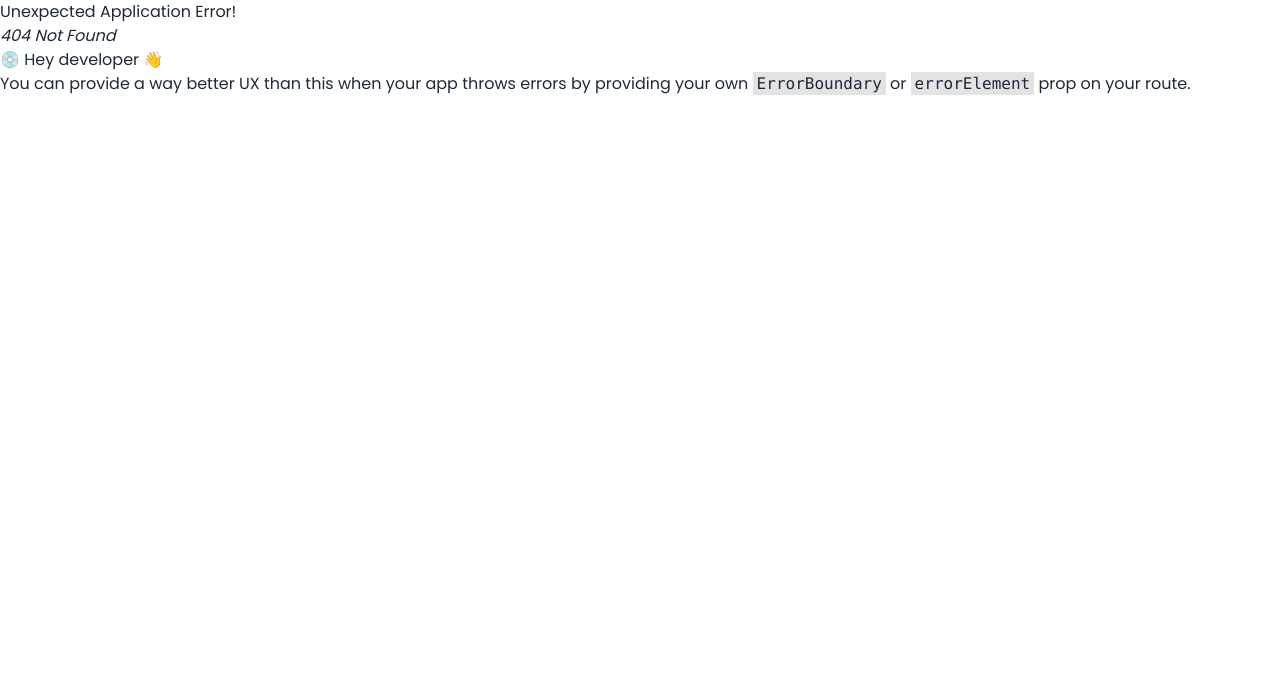
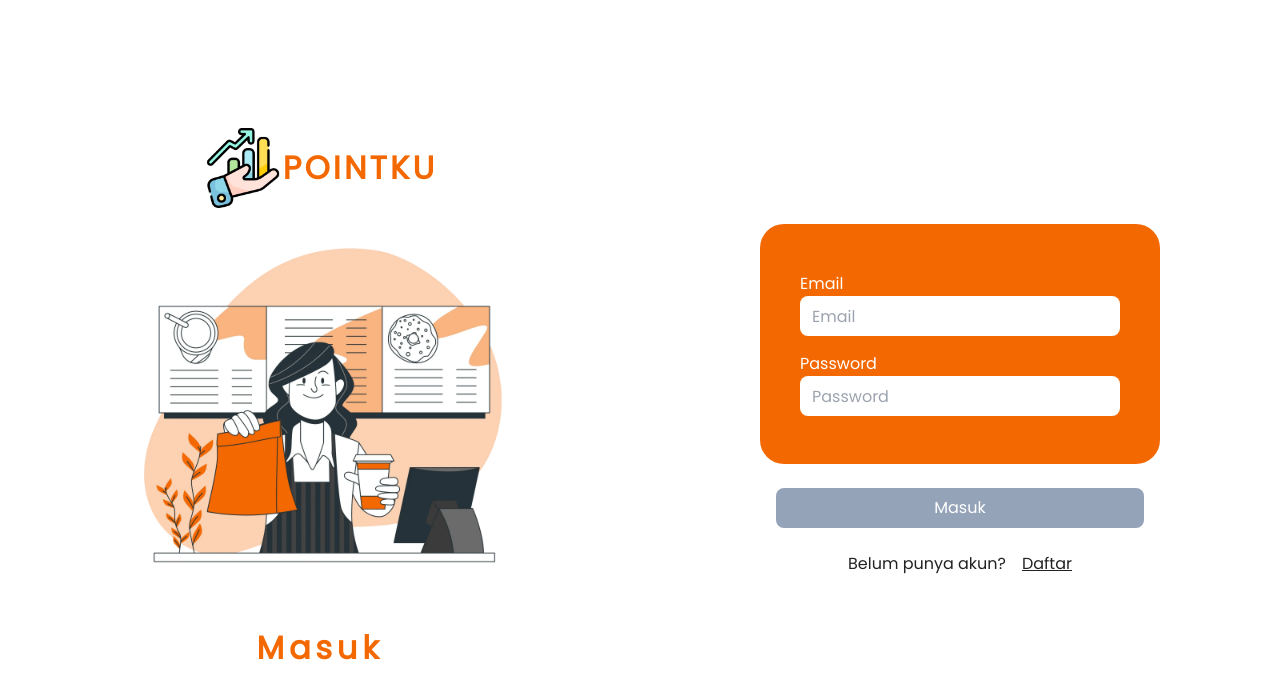
Before and after one commit to agungcahya122/PointKu, a React (Vite) app: page /home in a window 1280 px wide. Before the commit this address had no page. Shown: the top 698 px of the page. Built offline with nearby package versions, Linux system fonts and the light colour scheme; a web font is replaced by a local one.

Commit message:
integrasi login dan register page

```diff
--- a/src/components/SideNav.tsx
+++ b/src/components/SideNav.tsx
@@ -1,6 +1,6 @@
 import React from "react";
 import { Link, useNavigate } from "react-router-dom";
-
+import { useState } from "react";
 import {
   FaHome,
   FaBoxOpen,
@@ -11,11 +11,26 @@ import {
 import salesLogo from "../assets/sales.webp";
 import avatarIcon from "../assets/avatarIcon.webp";
 import CustomButton from "./CustomButton";
+import withReactContent from "sweetalert2-react-content";
 
 import Home from "../pages/Home";
+import Swal from "../utils/Swal";
 
 export default function SideNav() {
+  const MySwal = withReactContent(Swal);
   const navigate = useNavigate();
+  const [responseToken, setResponseToken] = useState<any>("");
+
+  const handleLogout = () => {
+    const remove = localStorage.removeItem("token");
+    setResponseToken(remove);
+    Swal.fire({
+      title: "Berhasil Logout",
+      text: "User Logout",
+      showCancelButton: false,
+    });
+    navigate("/");
+  };
 
   return (
     <>
@@ -71,6 +86,7 @@ export default function SideNav() {
                 icon={<FaShareSquare className="w-[1.5rem] h-[1.5rem] mr-5" />}
                 label="Keluar"
                 className="text-xl text-orangeComponent font-poppins font-semibold ml-3 hover:bg-orangeComponent py-2 p-4 w-[80%] hover:text-white flex flex-row hover:rounded-xl"
+                onClick={handleLogout}
               />
             </li>
           </ul>
--- a/src/main.tsx
+++ b/src/main.tsx
@@ -1,14 +1,22 @@
 import ReactDOM from "react-dom/client";
-import React, { Provider } from "react";
 import axios from "axios";
 <script src="https://cdn.tailwindcss.com"></script>;
+import { store, persistor } from "./utils/store/store";
+import { PersistGate } from "redux-persist/integration/react";
+import { Provider } from "react-redux";
 
 import App from "./routes/App";
 
 import "./styles/index.css";
 
-ReactDOM.createRoot(document.getElementById("root") as HTMLElement).render(
-  <React.StrictMode>
-    <App />
-  </React.StrictMode>
+const root = ReactDOM.createRoot(
+  document.getElementById("root") as HTMLElement
 );
+
+root.render(
+  <Provider store={store}>
+    <PersistGate loading={null} persistor={persistor}>
+      <App />
+    </PersistGate>
+  </Provider>
+);
--- a/src/pages/Auth/Login.tsx
+++ b/src/pages/Auth/Login.tsx
@@ -1,12 +1,76 @@
 import React, { useState, useEffect } from "react";
-
+import { Link, useNavigate } from "react-router-dom";
+import withReactContent from "sweetalert2-react-content";
+import { useDispatch } from "react-redux";
 import Layout from "../../components/Layout";
 import { InputIcon } from "../../components/CustomInput";
 import CustomButton from "../../components/CustomButton";
 import logo from "../../assets/sales.webp";
 import imagelogin from "../../assets/imag-logo.webp";
+import Swal from "../../utils/Swal";
+import axios from "axios";
+import { handleAuth } from "../../utils/redux/reducer/reducer";
+import { useCookies } from "react-cookie";
 
 const Login = () => {
+  const MySwal = withReactContent(Swal);
+  const navigate = useNavigate();
+  const dispatch = useDispatch();
+  const [, setCookie] = useCookies(["token"]);
+
+  const [email, setEmail] = useState<string>("");
+  const [password, setPassword] = useState<string>("");
+  const [disabled, setDisabled] = useState<boolean>(false);
+  const [loading, setLoading] = useState<boolean>(false);
+  const [responseToken, setResponseToken] = useState<any>("");
+
+  useEffect(() => {
+    if (email && password) {
+      setDisabled(false);
+    } else {
+      setDisabled(true);
+    }
+  }, [email, password]);
+
+  const handleLogin = async (e: React.FormEvent<HTMLFormElement>) => {
+    e.preventDefault();
+    setLoading(true);
+    const body = {
+      email,
+      password,
+    };
+
+    axios
+      .post(
+        "https://virtserver.swaggerhub.com/CAPSTONE-Group1/sirloinPOSAPI/1.0.0/login",
+        body
+      )
+      .then((res) => {
+        const { data, message } = res.data;
+        localStorage.setItem("token", JSON.stringify(data.token));
+        setCookie("token", data.token, { path: "/" });
+        setCookie("token", responseToken, { path: "/" });
+        const token = localStorage.getItem(JSON.parse("token") || "{}");
+        setResponseToken(token);
+
+        console.log(data.token);
+        console.log(body);
+        dispatch(handleAuth(true));
+
+        MySwal.fire({
+          title: "Berhasil Login",
+          text: message,
+          showCancelButton: false,
+        });
+
+        navigate("/home");
+      })
+      .catch((err) => {
+        alert(err.response.data.message);
+      })
+      .finally(() => setLoading(false));
+  };
+
   return (
     <div className="flex flex-row w-full h-screen bg-white  justify-around">
       <div className="w-1/2 flex flex-col justify-center items-center">
@@ -16,11 +80,7 @@ const Login = () => {
             POINTKU
           </h1>
         </div>
-        <img
-          src={imagelogin}
-          alt="PointKu"
-          className="w-[25rem] pt-4"
-        />
+        <img src={imagelogin} alt="PointKu" className="w-[25rem] pt-4" />
         <h1 className="text-orangeComponent font-bold tracking-[0.3rem] text-[2rem]">
           Masuk
         </h1>
@@ -35,6 +95,7 @@ const Login = () => {
               type="email"
               placeholder="Email"
               className="w-[20rem] bg-white rounded-lg h-10 pl-3 text-color3"
+              onChange={(e) => setEmail(e.target.value)}
             />
 
             <p className="pt-4">Password</p>
@@ -43,6 +104,7 @@ const Login = () => {
               type="password"
               placeholder="Password"
               className="w-[20rem] bg-white rounded-lg h-10 pl-3 text-color3"
+              onChange={(e) => setPassword(e.target.value)}
             />
           </form>
         </div>
@@ -50,12 +112,16 @@ const Login = () => {
         <CustomButton
           id="btn-masuk"
           label="Masuk"
-          className="bg-orangeComponent w-[23rem] h-10 rounded-lg"
+          className="bg-orangeComponent w-[23rem] h-10 rounded-lg disabled:bg-slate-400 disabled:cursor-not-allowed hover:cursor-pointer"
+          loading={loading || disabled}
+          onClick={handleLogin}
         />
         <br />
         <div className="flex gap-4 text-color3">
           <p>Belum punya akun?</p>
-          <p className="underline cursor-pointer">Daftar</p>
+          <Link to="/register">
+            <p className="underline cursor-pointer">Daftar</p>
+          </Link>
         </div>
       </div>
     </div>
--- a/src/pages/Auth/Register.tsx
+++ b/src/pages/Auth/Register.tsx
@@ -1,15 +1,80 @@
 import React, { useState, useEffect } from "react";
+import { Link, useNavigate } from "react-router-dom";
 
 import Layout from "../../components/Layout";
-import {
-  InputIcon,
-  TextArea,
-} from "../../components/CustomInput";
+import { InputIcon, TextArea } from "../../components/CustomInput";
 import CustomButton from "../../components/CustomButton";
 import logo from "../../assets/sales.webp";
 import imagelogin from "../../assets/imag-logo.webp";
+import axios from "axios";
+import withReactContent from "sweetalert2-react-content";
+import Swal from "../../utils/Swal";
+
+const MySwal = withReactContent(Swal);
 
 const Register = () => {
+  const [namaToko, setNamaToko] = useState<string>("");
+  const [email, setEmail] = useState<string>("");
+  const [password, setPassword] = useState<string>("");
+  const [telepon, setTelepon] = useState<string>("0");
+  const [alamat, setAlamat] = useState<string>("");
+
+  const [loading, setLoading] = useState<boolean>(false);
+  const [disabled, setDisabled] = useState<boolean>(false);
+  const [dataUser, setDataUser] = useState([]);
+
+  const navigate = useNavigate();
+
+  useEffect(() => {
+    if (namaToko && email && password && telepon && alamat) {
+      setDisabled(false);
+    } else {
+      setDisabled(true);
+    }
+  }, [namaToko, email, password, telepon, alamat]);
+
+  const handleSubmit = async (e: React.FormEvent<HTMLFormElement>) => {
+    setLoading(true);
+    e.preventDefault();
+    const formData = new FormData();
+    const body = {
+      namaToko,
+      email,
+      password,
+      telepon,
+      alamat,
+    };
+
+    axios
+      .post(
+        "https://virtserver.swaggerhub.com/CAPSTONE-Group1/sirloinPOSAPI/1.0.0/register",
+        body
+      )
+      .then((res) => {
+        const { message } = res.data;
+        localStorage.setItem("data", JSON.stringify(body));
+        setDataUser(JSON.parse(localStorage.getItem("data") || ""));
+        console.log(body);
+
+        MySwal.fire({
+          title: "Berhasil Mendaftar",
+          text: message,
+          showCancelButton: false,
+        });
+
+        navigate("/");
+      })
+      .catch((err) => {
+        const { message } = err.response.data;
+        MySwal.fire({
+          title: "Gagal Mendaftar",
+          text: message,
+          showCancelButton: false,
+        });
+      })
+      .finally(() => setLoading(false));
+  };
+
   return (
     <div className="flex flex-row w-full h-screen bg-white  justify-around">
       <div className="w-1/2 flex flex-col justify-center items-center">
@@ -19,11 +84,7 @@ const Register = () => {
             POINTKU
           </h1>
         </div>
-        <img
-          src={imagelogin}
-          alt="PointKu"
-          className="w-[25rem] pt-4"
-        />
+        <img src={imagelogin} alt="PointKu" className="w-[25rem] pt-4" />
         <h1 className="text-orangeComponent font-bold tracking-[0.3rem] text-[2rem]">
           Daftar
         </h1>
@@ -38,6 +99,7 @@ const Register = () => {
               type="text"
               placeholder="Nama toko"
               className="w-[20rem] bg-white rounded-lg h-10 pl-3 text-color3"
+              onChange={(e) => setNamaToko(e.target.value)}
             />
             <p className="pt-2">Email</p>
             <InputIcon
@@ -45,6 +107,7 @@ const Register = () => {
               type="email"
               placeholder="Email"
               className="w-[20rem] bg-white rounded-lg h-10 pl-3 text-color3"
+              onChange={(e) => setEmail(e.target.value)}
             />
             <p className="pt-2">Password</p>
             <InputIcon
@@ -52,32 +115,40 @@ const Register = () => {
               type="password"
               placeholder="Password"
               className="w-[20rem] bg-white rounded-lg h-10 pl-3 text-color3"
+              onChange={(e) => setPassword(e.target.value)}
             />
             <p className="pt-2">No.Telepon</p>
             <InputIcon
               id="input-telepon"
-              type="text"
+              type="number"
               placeholder="081234566"
               className="w-[20rem] bg-white rounded-lg h-10 pl-3 text-color3"
+              onChange={(e) => setTelepon(e.target.value)}
             />
             <p className="pt-2">Alamat</p>
             <TextArea
               id="input-alamat"
               placeholder="Alamat"
               className="w-[20rem] bg-white rounded-lg h-20  pl-3 text-color3"
+              onChange={(e) => setAlamat(e.target.value)}
             />
           </form>
         </div>
         <br />
+
         <CustomButton
           id="btn-Daftar"
           label="Daftar"
-          className="bg-orangeComponent w-[23rem] h-10 rounded-lg"
+          className="bg-orangeComponent w-[23rem] h-10 rounded-lg disabled:bg-slate-400 disabled:cursor-not-allowed hover:cursor-pointer"
+          onClick={handleSubmit}
+          loading={loading || disabled}
         />
         <br />
         <div className="flex gap-4 text-color3">
           <p>Sudah punya akun?</p>
-          <p className="underline cursor-pointer">Masuk</p>
+          <Link to="/">
+            <p className="underline cursor-pointer">Masuk</p>
+          </Link>
         </div>
       </div>
     </div>
--- a/src/pages/Home.tsx
+++ b/src/pages/Home.tsx
@@ -93,7 +93,6 @@ const Content = () => {
         <CustomButton
           id="btn-loadMore"
           label="Lihat Lebih Banyak"
-          onClick={{}}
           className="bg-white border-2 border-orangeComponent rounded-xl py-3 mx-auto text-orangeComponent font-poppins font-semibold w-[30%] mt-10 hover:bg-orangeComponent hover:text-white hover:border-none"
         />
       </div>
@@ -160,7 +159,6 @@ const Keranjang = () => {
           <CustomButton
             id="btn-continuePayment"
             label="Lanjutkan Pembayaran"
-            onClick={{}}
             className="py-3 bg-orangeComponent text-white px-6 rounded-2xl hover:bg-orange-700"
           />
         </div>
@@ -170,7 +168,7 @@ const Keranjang = () => {
 };
 
 const CardKeranjang = () => {
-  const [count, setCount] = useState(1);
+  const [count, setCount] = useState<number>(1);
 
   function addProduct() {
     setCount((prevState) => prevState + 1);
--- a/src/routes/App.tsx
+++ b/src/routes/App.tsx
@@ -1,7 +1,4 @@
-import {
-  createBrowserRouter,
-  RouterProvider,
-} from "react-router-dom";
+import { createBrowserRouter, RouterProvider } from "react-router-dom";
 import { useEffect, useState } from "react";
 
 import Register from "../pages/Auth/Register";
@@ -14,15 +11,33 @@ import { Profile, EditProfile } from "../pages/Profile";
 import AddProduct from "../pages/AddProduct";
 import EditProduct from "../pages/EditProduct";
 import { AddMember, EditMember, ListMember } from "../pages/ListMember";
+import useCookies from "react-cookie/cjs/useCookies";
 
 import Report from "../pages/Report";
 import DetailTransaksi from "../pages/DetailTransaksi";
+import axios from "axios";
 
 function App() {
+  const [cookie, , removeCookie] = useCookies(["token"]);
+  const [responseToken, setResponseToken] = useState<string>("");
+  // console.log(responseToken);
+  const checkToken = cookie.token;
+
+  axios.interceptors.request.use(function (config) {
+    config.headers = config.headers ?? {};
+    config.headers.Authorization = `Bearer ${cookie.token}`;
+    return config;
+  });
+
+  useEffect(() => {
+    const data = JSON.parse(localStorage.getItem("token") || "{}");
+    setResponseToken(data);
+  }, []);
+
   const router = createBrowserRouter([
     {
-      path: "/login",
-      element: <Login />,
+      path: "/home",
+      element: checkToken && responseToken ? <Home /> : <Login />,
     },
     {
       path: "/register",
@@ -30,7 +45,7 @@ function App() {
     },
     {
       path: "/",
-      element: <Home />,
+      element: <Login />,
     },
     {
       path: "/listProduct",
--- /dev/null
+++ b/src/utils/redux/reducer/reducer.ts
@@ -0,0 +1,23 @@
+import { createSlice } from "@reduxjs/toolkit";
+
+const initialState = {
+  isLoggeIn: false,
+};
+
+const sliceState = createSlice({
+  name: "state",
+  initialState: initialState,
+  reducers: {
+    handleAuth: (state, action) => {
+      state.isLoggeIn = action.payload;
+    },
+  },
+});
+
+const reducer = {
+  state: sliceState.reducer,
+};
+
+export const { handleAuth } = sliceState.actions;
+
+export default reducer;
--- /dev/null
+++ b/src/utils/store/store.ts
@@ -0,0 +1,36 @@
+import {
+  persistStore,
+  persistReducer,
+  FLUSH,
+  PAUSE,
+  PURGE,
+  PERSIST,
+  REGISTER,
+  REHYDRATE,
+} from "redux-persist";
+import { configureStore } from "@reduxjs/toolkit";
+import storage from "redux-persist/lib/storage";
+import { combineReducers } from "@reduxjs/toolkit";
+
+import reducer from "../redux/reducer/reducer";
+
+const persistConfig = {
+  key: "root",
+  storage,
+};
+
+const reducers = combineReducers({ data: reducer.state });
+const persistedReducer = persistReducer(persistConfig, reducers);
+
+const store = configureStore({
+  reducer: persistedReducer,
+  middleware: (getDefaultMiddleware) =>
+    getDefaultMiddleware({
+      serializableCheck: {
+        ignoredActions: [FLUSH, REHYDRATE, PAUSE, PERSIST, PURGE, REGISTER],
+      },
+    }),
+});
+
+let persistor = persistStore(store);
+export { store, persistor };
```
Also changed, not shown: package.json (+6 -1 lines), 1 other file (tests, documents, lock files or other folders).
